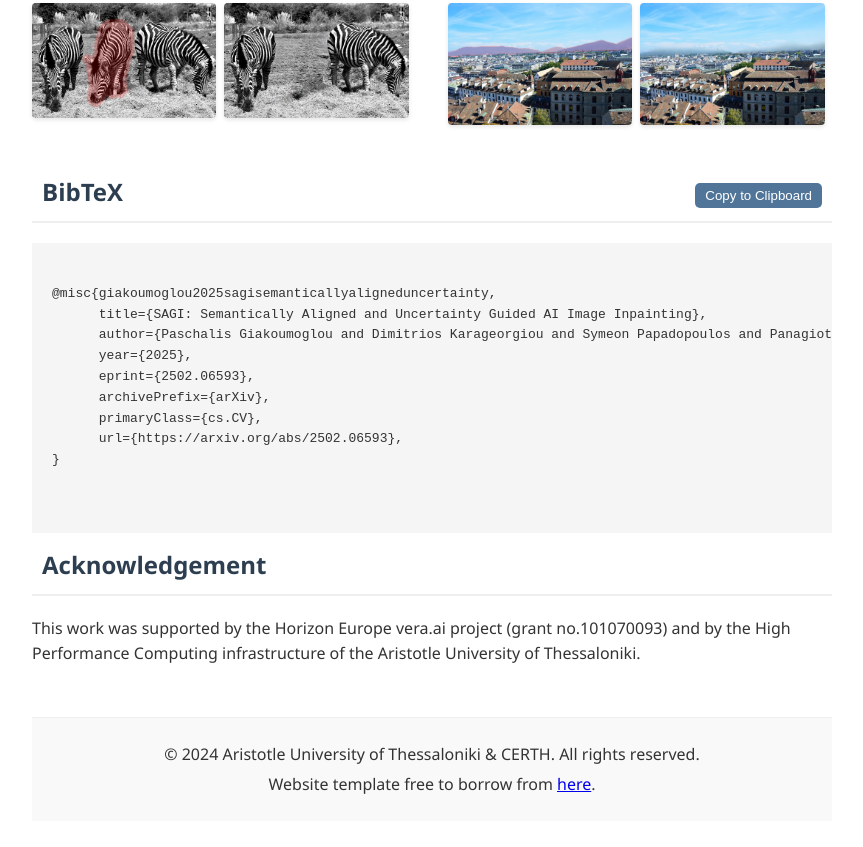
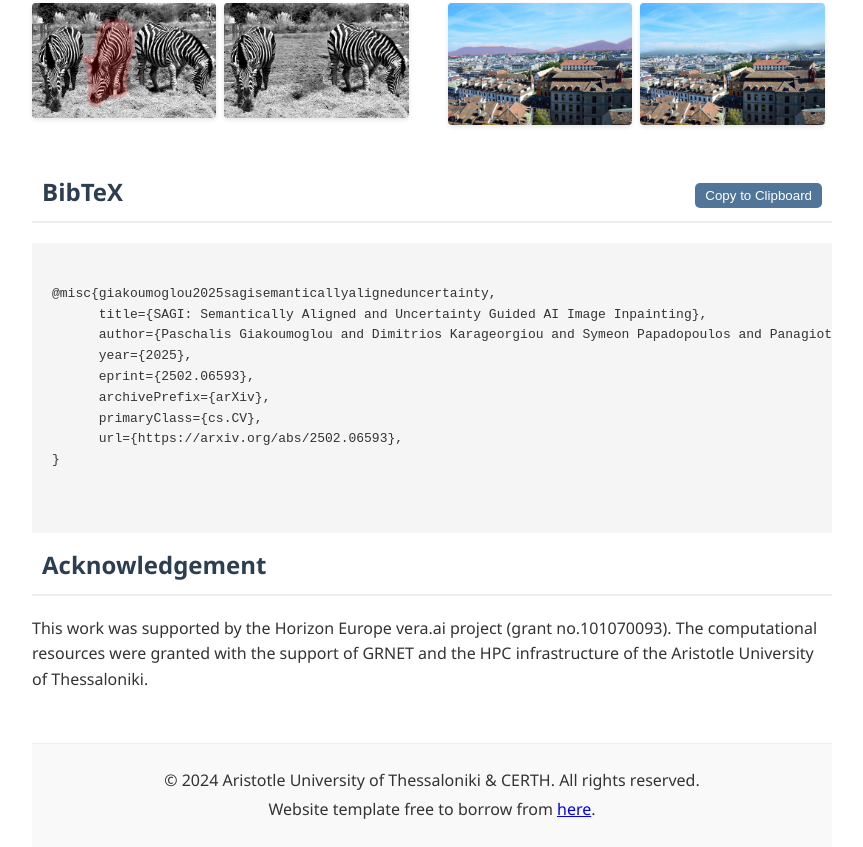
Before and after one commit to mever-team/SAGI, a plain HTML site: page index.html in a window 1280 px wide. Shown: the part 3458-4305 px from the top of the page, without its empty margins (210-1073 px from the left). Before the commit the page ends 4279 px from the top, so only its background shows below. Drawn offline with Linux system fonts and the light colour scheme; a script that the page names is missing.

Commit message:
Update index.html
Updated acknowledgements

```diff
--- a/index.html
+++ b/index.html
@@ -255,7 +255,7 @@
     <!-- Step 9 Start: Add your paper acknowledgement -->
     <div class="content-section" id="acknowledgement">
       <h2>Acknowledgement</h2>
-      <p>This work was supported by the Horizon Europe vera.ai project (grant no.101070093) and by the High Performance Computing infrastructure of the Aristotle University of Thessaloniki.</p>
+      <p>This work was supported by the Horizon Europe vera.ai project (grant no.101070093). The computational resources were granted with the support of GRNET and the HPC infrastructure of the Aristotle University of Thessaloniki.</p>
     </div>
 
     <div class="footer">
```
